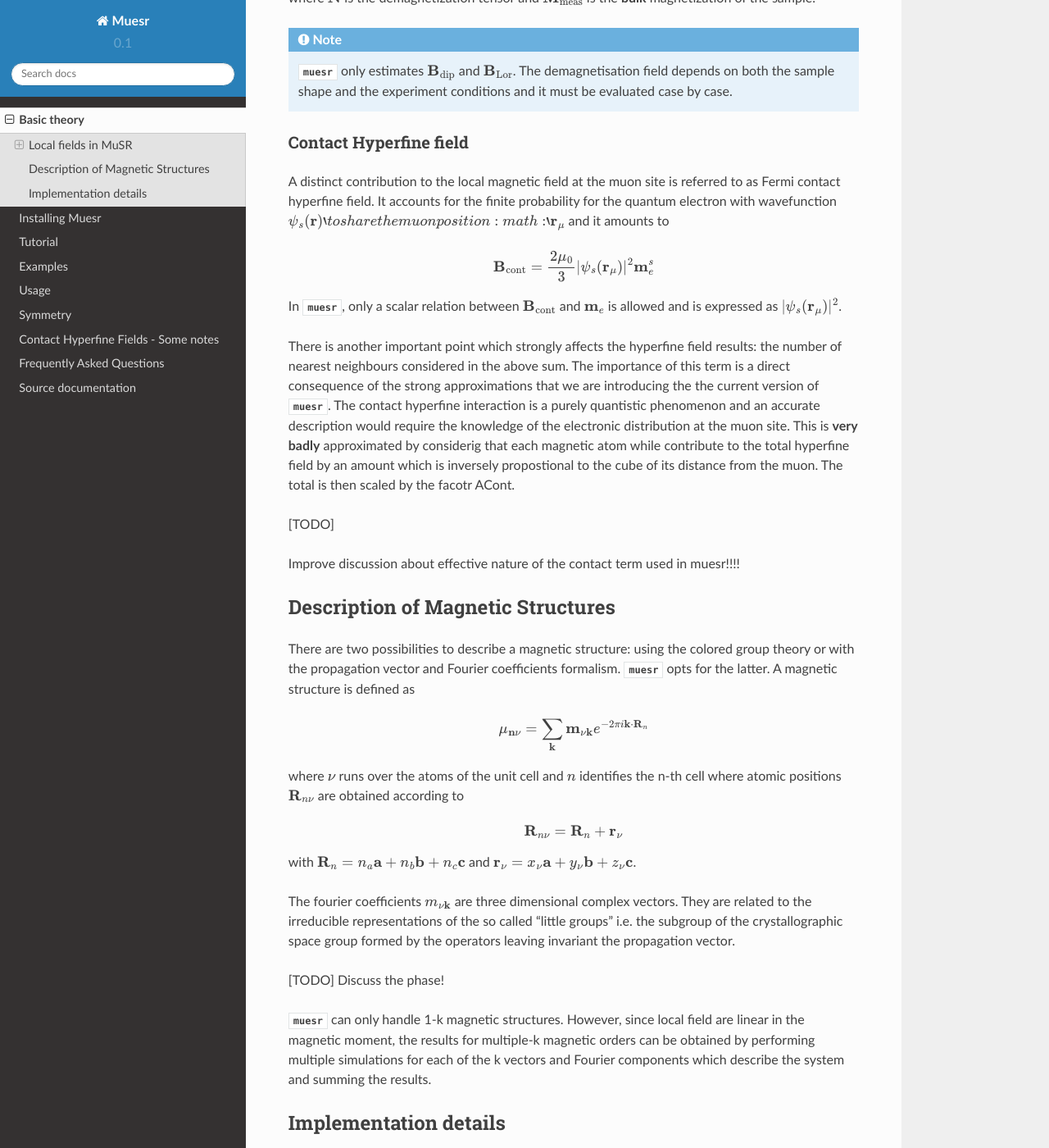
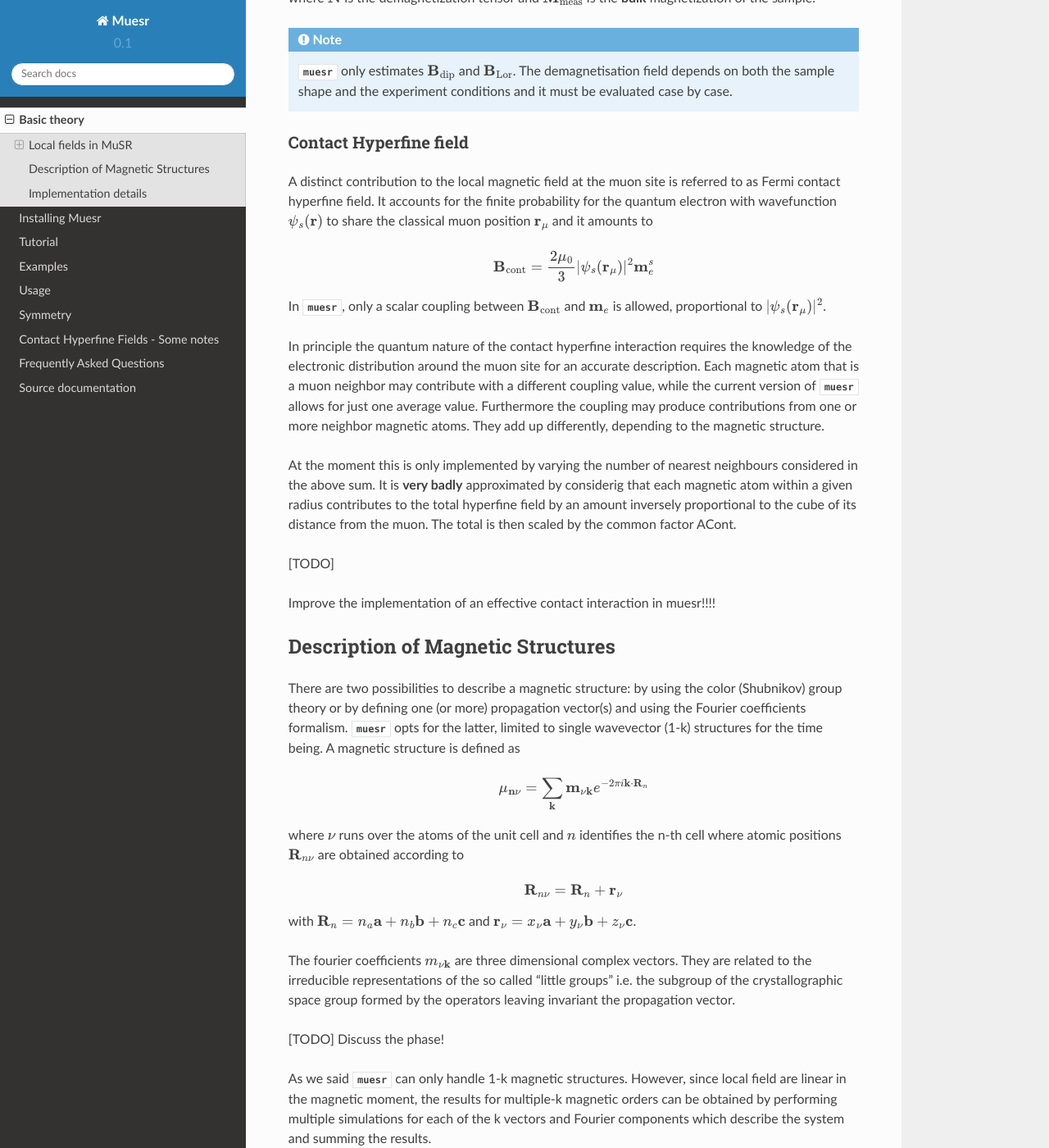
Before and after one commit to bonfus/muesr, a Sphinx documentation site: the page built from docs/Intro.rst, in a window 1280 px wide and 1400 px high, scrolled down 1193 px. Shown: the whole window at 82% size. Built offline with Sphinx 7.4.7 and the Read the Docs theme 2.0.0, drawn with Linux system fonts in a browser that asks for light colours; some of the changed text lies outside the part shown.

Commit message:
RDR corrected the Basic Theory section

```diff
--- a/docs/Intro.rst
+++ b/docs/Intro.rst
@@ -17,7 +17,7 @@ The dipolar field is produced by the magnetic dipolar interaction between
 the spin polarized electronic orbitals and the muon spin.
 Even though the interaction is best described with quantum mechanics,
 for the sake of simplicity, here we approximate the spin polarized electronic
-orbitals with classical dipoles centered at the nuclei. This approximation
+orbitals with classical dipoles centered at the nuclei of the magnetic atoms. This approximation
 is also implicit in the code and works rather well in many cases.
 
 
@@ -81,32 +81,33 @@ Contact Hyperfine field
 A distinct contribution to the local magnetic field at the muon site
 is referred to as Fermi contact hyperfine field.
 It accounts for the finite probability for the quantum electron with
-wavefunction :math:`\psi_s (\mathbf{r})`to share
-the muon position :math: `\mathbf{r}_\mu` and it amounts to
+wavefunction :math:`\psi_s (\mathbf{r})` to share
+the classical muon position :math:`\mathbf{r}_\mu` and it amounts to
 
 
 .. math::
 
    \mathbf{B_{\mathrm{cont}}} = \frac{2 \mu_0}{3} \vert \psi_s (\mathbf{r}_\mu) \vert ^2 \mathbf{m}_e ^s
 
-In :py:mod:`muesr`, only a scalar relation between :math:`\mathbf{B_{\mathrm{cont}}}` and
-:math:`\mathbf{m}_e` is allowed and is expressed as :math:`\vert \psi_s (\mathbf{r}_\mu) \vert ^2`.
+In :py:mod:`muesr`, only a scalar coupling between :math:`\mathbf{B_{\mathrm{cont}}}` and
+:math:`\mathbf{m}_e` is allowed, proportional to :math:`\vert \psi_s (\mathbf{r}_\mu) \vert ^2`.
 
-There is another important point which strongly affects the hyperfine
-field results: the number of nearest neighbours considered in the above sum.
-The importance of this term is a direct consequence of the strong
-approximations that we are introducing the the current version of :py:mod:`muesr`.
-The contact hyperfine interaction is a purely quantistic phenomenon and
-an accurate description would require the knowledge of the electronic
-distribution at the muon site.
-This is **very badly** approximated by considerig that each magnetic
-atom while contribute to the total hyperfine field by an amount which is
-inversely propostional to the cube of its distance from the muon. The
-total is then scaled by the facotr ACont.
+
+In principle the quantum nature of the contact hyperfine interaction requires the knowledge of the electronic
+distribution around the muon site for an accurate description. Each magnetic atom that is a
+muon neighbor may contribute with a different coupling value, while the current version of :py:mod:`muesr` allows
+for just one average value. Furthermore the coupling may produce contributions from one or more neighbor magnetic atoms.
+They add up differently, depending to the magnetic structure.
+
+At the moment this is only implemented by varying the number of nearest neighbours considered in the above sum.
+It is **very badly** approximated by considerig that each magnetic
+atom within a given radius contributes to the total hyperfine field by an amount
+inversely proportional to the cube of its distance from the muon. The
+total is then scaled by the common factor ACont.
 
 [TODO]
 
-Improve discussion about effective nature of the contact term used in muesr!!!!
+Improve the implementation of an effective contact interaction in muesr!!!!
 
 
 .. _intro_description_of_magnetic_structures:
@@ -114,9 +115,9 @@ Improve discussion about effective nature of the contact term used in muesr!!!!
 Description of Magnetic Structures
 -----------------------------------
 
-There are two possibilities to describe a magnetic structure: using the
-colored group theory or with the propagation vector and Fourier
-coefficients formalism. :mod:`muesr` opts for the latter.
+There are two possibilities to describe a magnetic structure: by using the
+color (Shubnikov) group theory or by defining one (or more) propagation vector(s) and using the Fourier
+coefficients formalism. :mod:`muesr` opts for the latter, limited to single wavevector (1-k) structures for the time being.
 A magnetic structure is defined as
 
 .. math::
@@ -144,7 +145,7 @@ group formed by the operators leaving invariant the propagation vector.
 [TODO] Discuss the phase!
 
 
-:mod:`muesr` can only handle 1-k magnetic structures.
+As we said :mod:`muesr` can only handle 1-k magnetic structures.
 However, since local field are linear in the magnetic moment, the
 results for multiple-k magnetic orders can be obtained by performing
 multiple simulations for each of the k vectors and Fourier components
```
